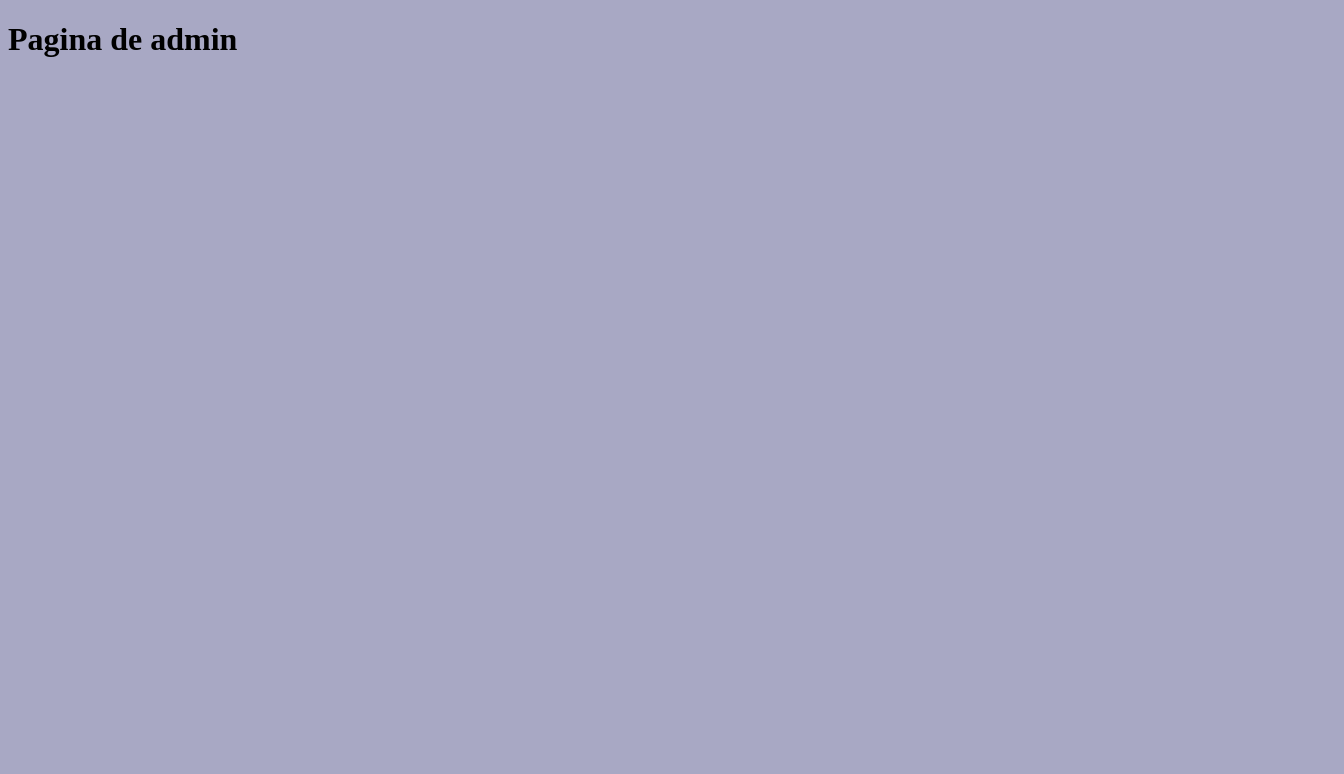
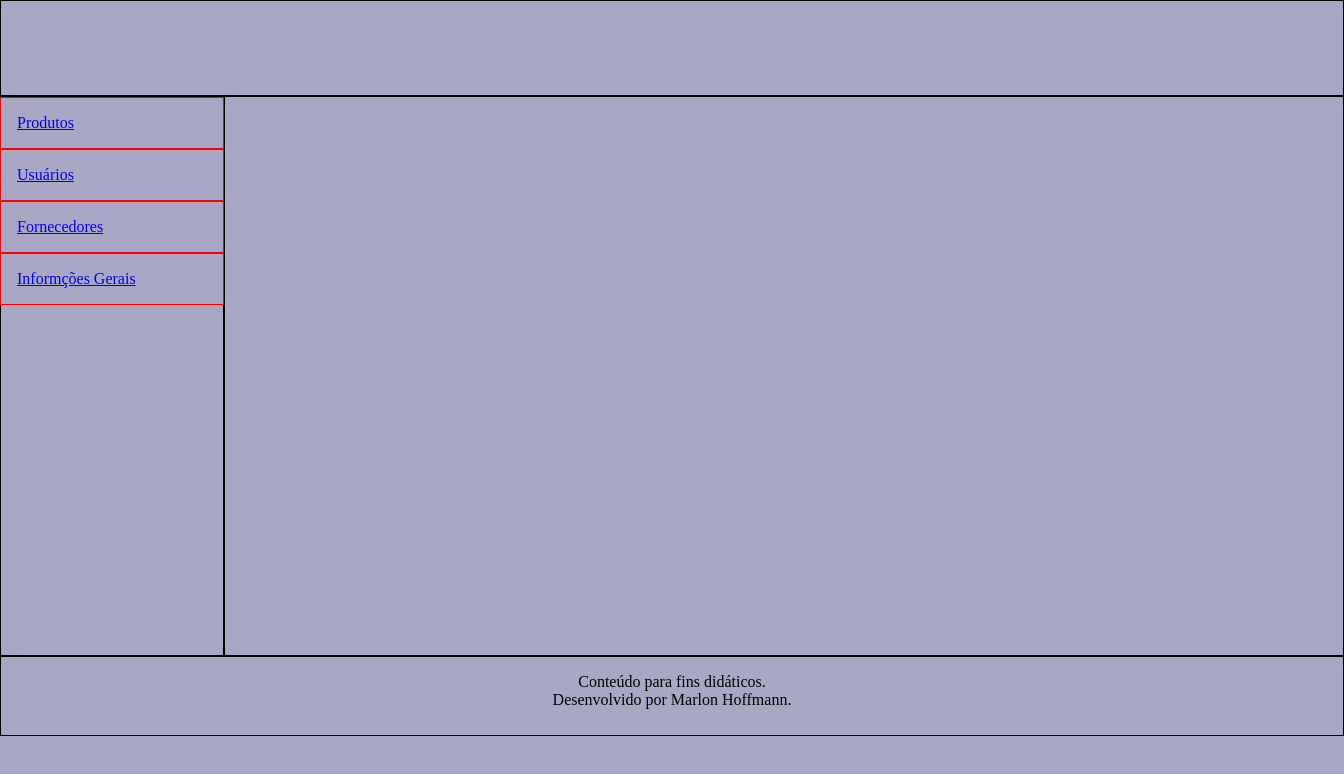
Before and after one commit to Malo047/stock_manager_frontend, a React (Vite) app: page /admin-dashboard in a window 1280 px wide. Shown: the top 774 px of the page, 1344 px wide, since content can reach past the window. Built offline with nearby package versions, Linux system fonts and the light colour scheme; sample sign-in values are in the browser's storage.

Commit message:
iniciando layout da página de administrador

```diff
--- /dev/null
+++ b/src/components/admin_dashboard/AdminDashboard.css
@@ -0,0 +1,38 @@
+main{
+    display: grid;
+    grid-template-areas: "header header"
+                         "optionsAdmin mainSection"
+                         "footer footer";
+    grid-template-columns: 14rem 70rem 15rem;
+    grid-template-rows: 6rem 35rem  5rem;
+}
+header{
+    grid-area: header;
+    border: 1px solid black;
+}
+#optionsAdmin{
+    grid-area: optionsAdmin;
+    display: flex;
+    flex-direction: column;
+    align-items: center;
+    border: 1px solid black;
+}
+#optionsAdmin .Link{
+    padding: 1rem;
+    width: 14rem;
+    border: 1px solid red;
+}
+#optionsAdmin .Link:hover{
+    background-color: aqua;
+    transition: 0.5s;
+}
+#mainSection{
+    grid-area: mainSection;
+    border: 1px solid black;
+}
+footer{
+    grid-area: footer;
+    border: 1px solid black;
+    text-align: center;
+    padding-top: 1rem;
+}
--- a/src/components/admin_dashboard/AdminDashboard.tsx
+++ b/src/components/admin_dashboard/AdminDashboard.tsx
@@ -1,5 +1,24 @@
+import "./AdminDashboard.css"
+import { Link } from "react-router-dom"
 export function AdminDashboard(){
     return(
-        <h1>Pagina de admin</h1>
+        <main>
+            <header>
+
+            </header>
+            <section id="optionsAdmin">
+                <Link to="/products" className="Link">Produtos</Link>
+                <Link to="/users" className="Link">Usuários</Link>
+                <Link to="/supplier" className="Link">Fornecedores</Link>
+                <Link to="/general" className="Link">Informções Gerais</Link>
+            </section>
+            <section id="mainSection">
+
+            </section>
+            <footer>
+                <p>Conteúdo para fins didáticos.</p>
+                <p>Desenvolvido por Marlon Hoffmann.</p>
+            </footer>
+        </main>
     )
 }
--- a/src/index.css
+++ b/src/index.css
@@ -0,0 +1,5 @@
+*{
+    margin: 0;
+    padding: 0;
+    box-sizing: border-box;
+}
```
